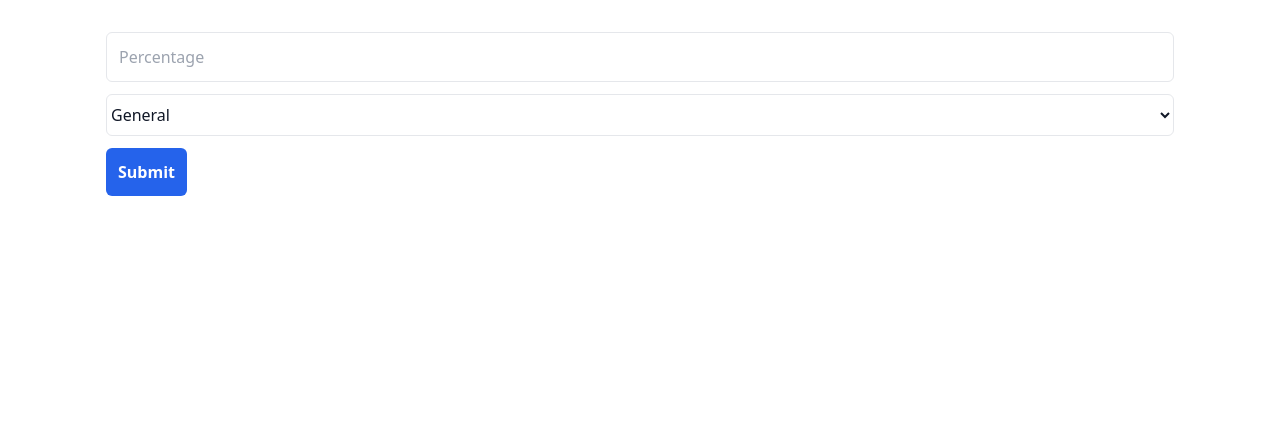
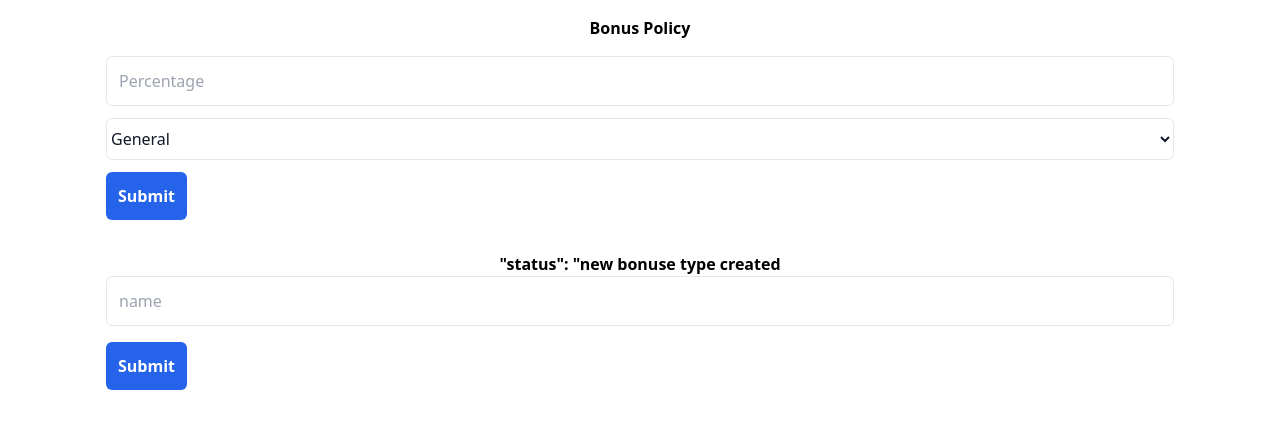
Before and after one commit to orun-sunny/Office-management, a React (Create React App) app: page /CreateBonus in a window 1280 px wide. Shown: the top 428 px of the page. Built offline with nearby package versions, Linux system fonts and the light colour scheme.

Commit message:
bonus Status

```diff
--- a/src/components/Bonus/CreateBonus/CreateBonus.js
+++ b/src/components/Bonus/CreateBonus/CreateBonus.js
@@ -15,7 +15,9 @@ function CreateBonus() {
     const onSubmit = (data) => console.log(data);
     return (
 
+        <>
             <form className="w-96 p-4 sm:w-full md:w-full lg:w-full justify-center" onSubmit={handleSubmit(onSubmit)}>
+                <h4 className='font-bold text-center'>Bonus Policy</h4>
                 <input
                     className="border py-3 mt-4 pl-3 w-full  rounded-md focus:outline-none"
                     type="number"
@@ -45,9 +47,6 @@ function CreateBonus() {
                     <option value={1}>General</option>
                     <option value={2}>Urgent</option>
                 </select>
-            {/* {errors?.notice_type_id.message && (
-            <p>This field is required</p>
-          )} */}
 
 
                 <input
@@ -55,6 +54,39 @@ function CreateBonus() {
                     type="submit"
                 />
             </form>
+
+            <form className="w-96 p-4 sm:w-full md:w-full lg:w-full justify-center" onSubmit={handleSubmit(onSubmit)}>
+                <h4 className='font-bold text-center'>  "status": "new bonuse type created</h4>
+                <input
+                    className="border py-3 mb-4 pl-3 w-full  rounded-md focus:outline-none"
+                    type="text"
+
+                    placeholder="name"
+
+                    {...register("name", {
+                        required: true,
+                        message: "notice headline is Required",
+                        type: "text",
+                    })}
+                />
+                {errors?.name?.type === "required" && (
+                    <p className="text-red-500 mt-1 ">This field is required</p>
+                )}
+
+
+
+
+
+
+
+
+                <input
+                    className="bg-blue-600 text-white font-semibold text-center p-3 rounded-md "
+                    type="submit"
+                />
+            </form>
+        </>
+
     )
 }
 
```
Lines whose indentation alone changed are shown as unchanged.
